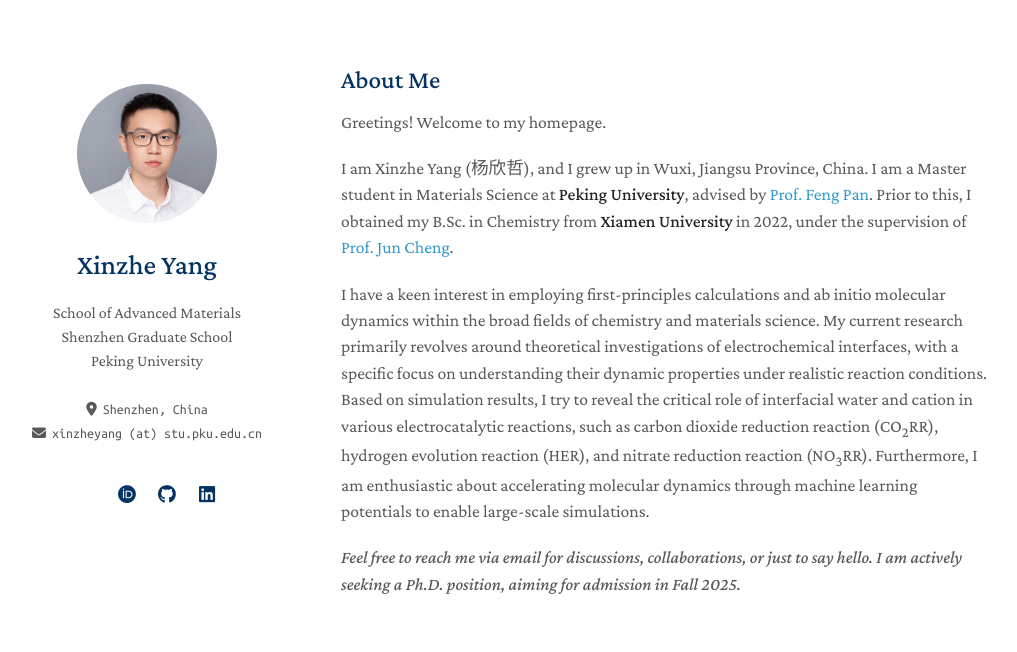
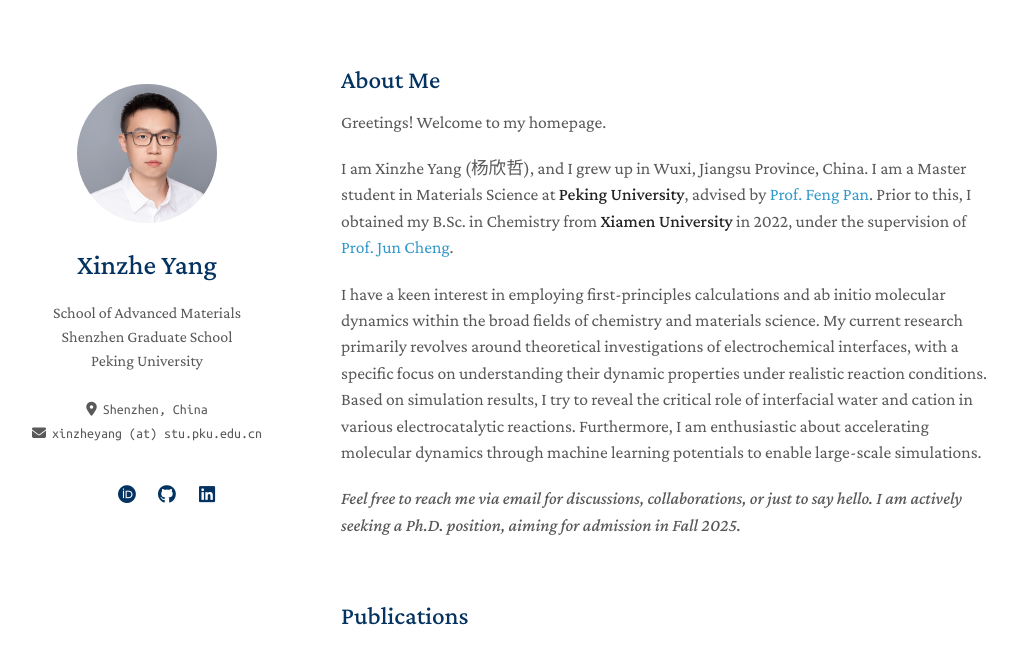
Before and after one commit to xzyang99/xzyang99.github.io, a Jekyll site: the page built from index.md, in a window 1280 px wide and 900 px high, cut to the strip 0-652 px from the top of the window. Shown: the whole strip, without its empty margins (129-1146 px from the left). Built offline with Jekyll 4.4.1, drawn with Linux system fonts in a browser that asks for light colours; a style sheet for code colours, icons or effects is not loaded; our own code applies the rules of GitHub Pages for plain Markdown files.

Commit message:
Update index.md

```diff
--- a/index.md
+++ b/index.md
@@ -8,7 +8,7 @@ layout: homepage
 
 <p style="font-size:110%;">I am Xinzhe Yang (杨欣哲), and I grew up in Wuxi, Jiangsu Province, China. I am a Master student in Materials Science at <strong>Peking University</strong>, advised by <a href="http://en.pkusam.cn/">Prof. Feng Pan</a>. Prior to this, I obtained my B.Sc. in Chemistry from <strong>Xiamen University</strong> in 2022, under the supervision of <a href="https://www.cheng-group.net/">Prof. Jun Cheng</a>.</p>
 
-<p style="font-size:110%;">I have a keen interest in employing first-principles calculations and ab initio molecular dynamics within the broad fields of chemistry and materials science. My current research primarily revolves around theoretical investigations of electrochemical interfaces, with a specific focus on understanding their dynamic properties under realistic reaction conditions. Based on simulation results, I try to reveal the critical role of interfacial water and cation in various electrocatalytic reactions, such as carbon dioxide reduction reaction (CO<sub>2</sub>RR), hydrogen evolution reaction (HER), and nitrate reduction reaction (NO<sub>3</sub>RR). Furthermore, I am enthusiastic about accelerating molecular dynamics through machine learning potentials to enable large-scale simulations.</p>
+<p style="font-size:110%;">I have a keen interest in employing first-principles calculations and ab initio molecular dynamics within the broad fields of chemistry and materials science. My current research primarily revolves around theoretical investigations of electrochemical interfaces, with a specific focus on understanding their dynamic properties under realistic reaction conditions. Based on simulation results, I try to reveal the critical role of interfacial water and cation in various electrocatalytic reactions. Furthermore, I am enthusiastic about accelerating molecular dynamics through machine learning potentials to enable large-scale simulations.</p>
 
 <p style="font-size:110%;"><em>Feel free to reach me via email for discussions, collaborations, or just to say hello. I am actively seeking a Ph.D. position, aiming for admission in Fall 2025.</em></p>
 
```
